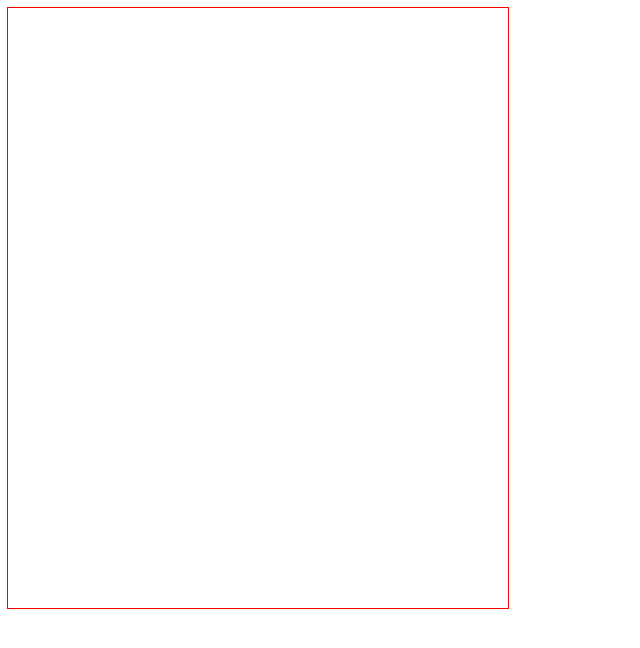
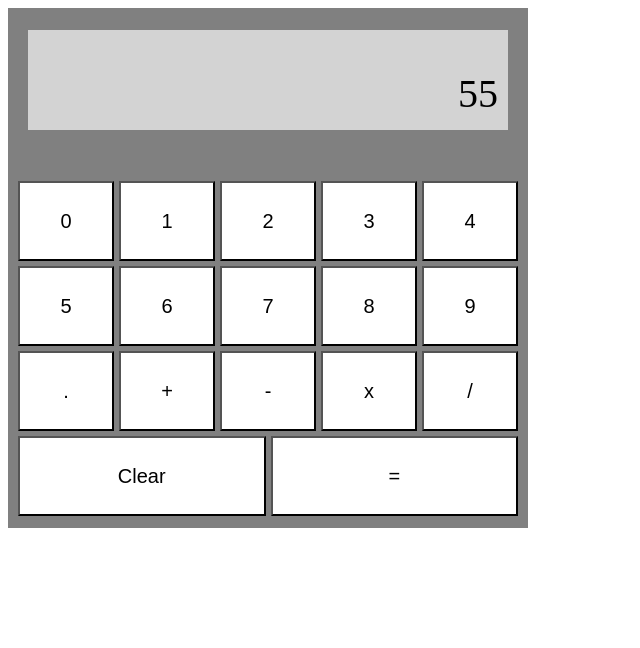
Before and after one commit to Pythonic2023/Calculator, a plain HTML site: page index.html in a window 1280 px wide. Shown: the whole page, without its empty margins (0-640 px from the left). Drawn offline with Linux system fonts and the light colour scheme.

Commit message:
Add calculator design.

```diff
--- a/css/index.css
+++ b/css/index.css
@@ -1,6 +1,39 @@
 .calculator-body {
     display: flex;
-    outline: 1px solid red;
-    height: 600px;
+    flex-wrap: wrap;
+    height: 500px;
     width: 500px;
+    align-content:space-evenly;
+    background-color: grey;
+    padding: 10px;
 }
+
+.calculator-screen {
+    display: flex;
+    align-content: center;
+    justify-content: flex-end;
+    padding-right: 10px;
+    height: 100px;
+    width: 100dvw;
+    margin: 10px;
+    background-color: lightgrey;
+    font-size: 40px;
+}
+
+.calculator-buttons {
+    display: flex;
+    flex-wrap: wrap;
+    flex: 1;
+    gap: 5px;
+    padding-top: 40px;
+}
+
+.button {
+    display: flex;
+    align-items: center;
+    justify-content: center;
+    flex: 1 1 17.05%;
+    height: 80px;
+    background-color: white;
+    font-size: 20px;
+}
--- a/index.html
+++ b/index.html
@@ -12,6 +12,28 @@
     <main>
         <section class="calculator-body">
 
+            <section class="calculator-screen"><p>55</p></section>
+
+            <section class="calculator-buttons">
+                <button class="button zero">0</button>
+                <button class="button one">1</button>
+                <button class="button two">2</button>
+                <button class="button three">3</button>
+                <button class="button four">4</button>
+                <button class="button five">5</button>
+                <button class="button six">6</button>
+                <button class="button seven">7</button>
+                <button class="button eight">8</button>
+                <button class="button nine">9</button>
+                <button class="button decimal">.</button>
+                <button class="button add">+</button>
+                <button class="button subtract">-</button>
+                <button class="button multiply">x</button>
+                <button class="button divide">/</button>
+                <button class="button clear">Clear</button>
+                <button class="button equals">=</button>
+            </section>
+
         </section>
     </main>
 
```
